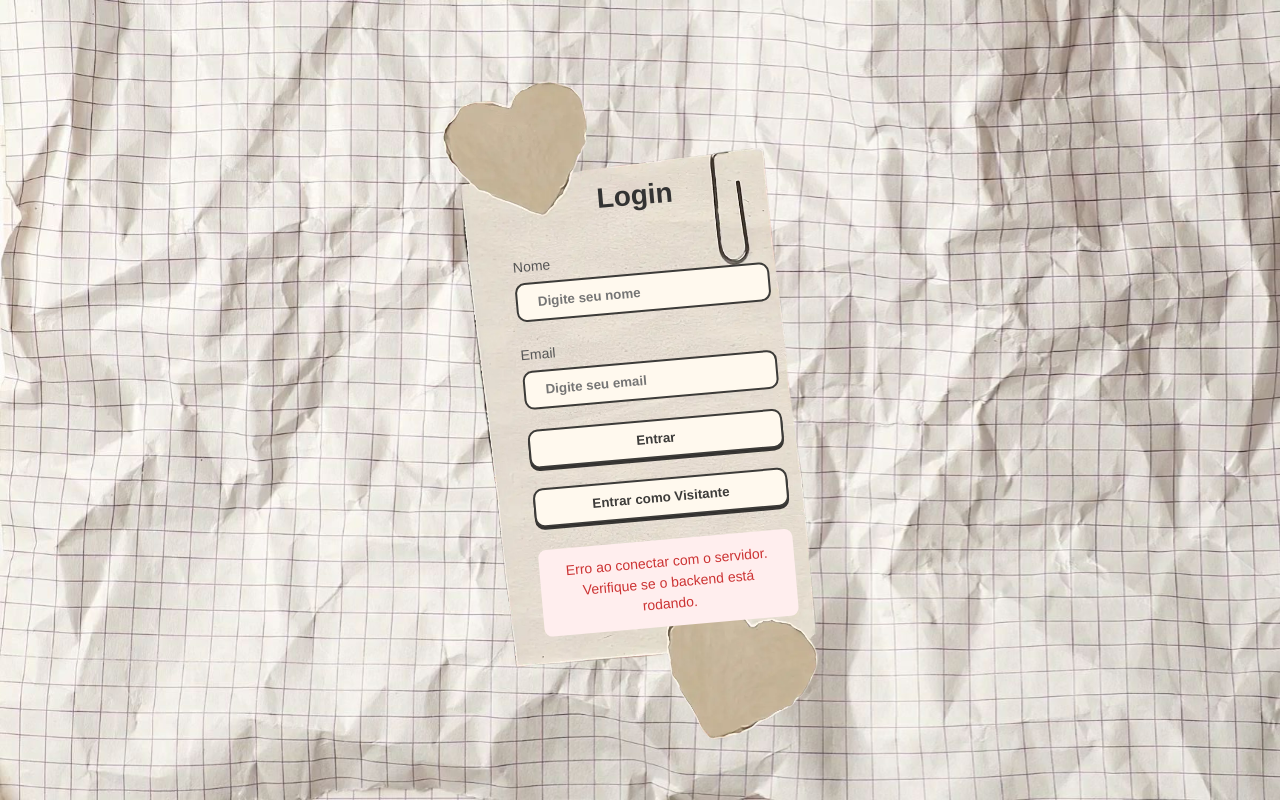
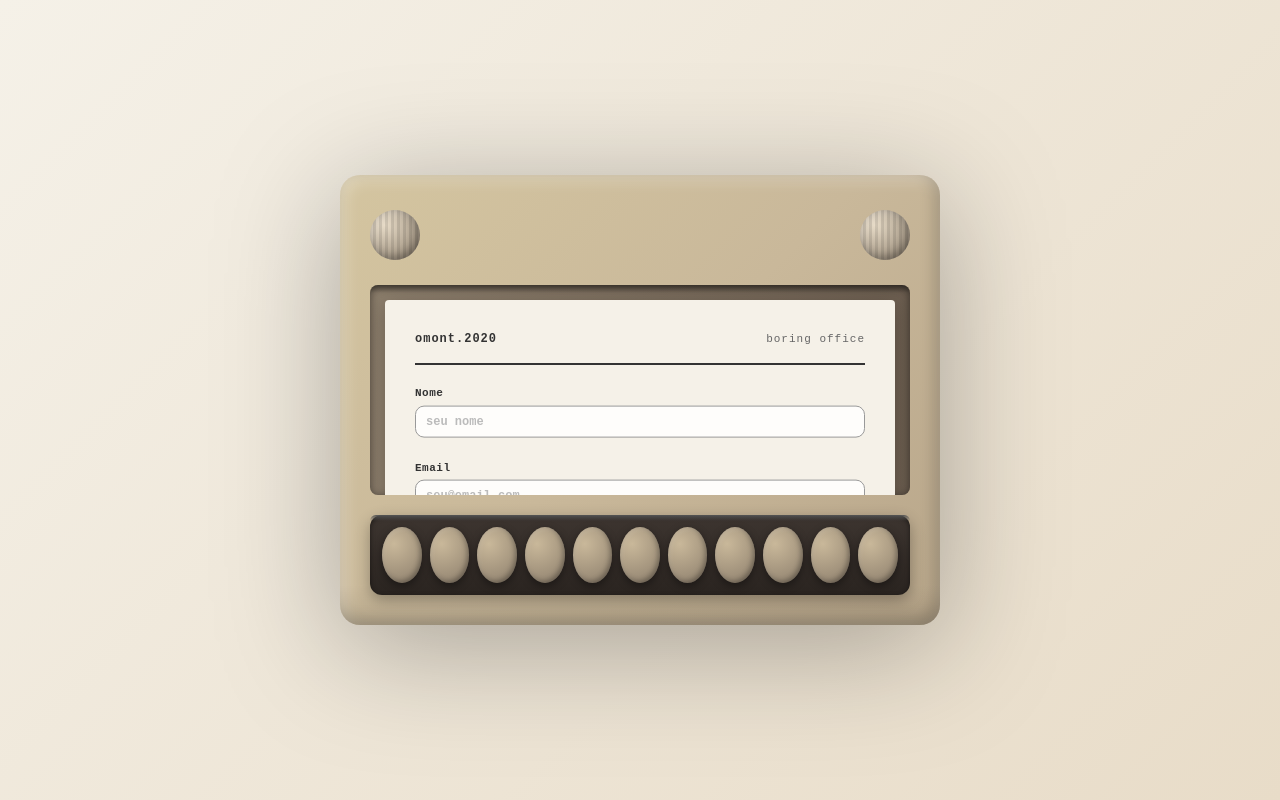
Before and after one commit to TeixeiraCamila/biblioteca-notion__frontend, a Vue app: page /login in a window 1280 px wide. Built offline with nearby package versions, Linux system fonts and the light colour scheme; no server answers; a web font is replaced by a local one.

Commit message:
feat: redesign login page with typewriter theme and animations

```diff
--- a/src/views/LoginView.vue
+++ b/src/views/LoginView.vue
@@ -10,10 +10,21 @@ const userStore = useUserStore()
 const name = ref('')
 const email = ref('')
 const error = ref('')
+const showTypewriter = ref(false)
+const showPaper = ref(false)
 
 // Carrega usuários ao montar
 onMounted(async () => {
   try {
+    // Inicia animações de entrada
+    setTimeout(() => {
+      showTypewriter.value = true
+    }, 100)
+
+    setTimeout(() => {
+      showPaper.value = true
+    }, 800)
+
     await userStore.fetchAllUsers()
   } catch (err) {
     console.error('Erro ao carregar usuários:', err)
@@ -54,92 +65,501 @@ const handleGuestLogin = () => {
 
 <template>
   <div class="login-view__container">
-    <div class="login-view__card">
-      <h2>Login</h2>
-
-      <form @submit.prevent="handleLogin">
-        <div class="login-view__form-group">
-          <label for="name">Nome</label>
-          <input id="name" v-model="name" type="text" placeholder="Digite seu nome" required />
+    <!-- Máquina de escrever -->
+    <div class="typewriter-container" :class="{ 'typewriter-enter': showTypewriter }">
+      <div class="typewriter">
+        <!-- Base da máquina -->
+        <div class="typewriter__base">
+          <div class="typewriter__body">
+            <!-- Topo da máquina -->
+            <div class="typewriter__top">
+              <div class="typewriter__roller-left"></div>
+              <div class="typewriter__roller-right"></div>
             </div>
 
-        <div class="login-view__form-group">
-          <label for="email">Email</label>
-          <input id="email" v-model="email" type="email" placeholder="Digite seu email" required />
+            <!-- Papel saindo da máquina -->
+            <div class="typewriter__paper-slot">
+              <div class="paper" :class="{ 'paper-enter': showPaper }">
+                <!-- Cabeçalho do papel -->
+                <div class="paper__header">
+                  <span class="paper__date">omont.2020</span>
+                  <span class="paper__title">boring office</span>
                 </div>
 
-        <Button type="submit"><span>Entrar</span></Button>
+                <!-- Conteúdo do papel (formulário) -->
+                <div class="paper__content">
+                  <form @submit.prevent="handleLogin">
+                    <div class="paper__form-group">
+                      <label for="name" class="paper__label">Nome</label>
+                      <input
+                        id="name"
+                        v-model="name"
+                        type="text"
+                        class="paper__input"
+                        placeholder="seu nome"
+                        required
+                      />
+                    </div>
+
+                    <div class="paper__form-group">
+                      <label for="email" class="paper__label">Email</label>
+                      <input
+                        id="email"
+                        v-model="email"
+                        type="email"
+                        class="paper__input"
+                        placeholder="seu@email.com"
+                        required
+                      />
+                    </div>
+
+                    <Button type="submit" class="paper__button">
+                      <span>Entrar</span>
+                    </Button>
                   </form>
 
-      <div class="login-view__guest-container">
-        <Button type="button" class="login-view__guest-btn" @click="handleGuestLogin">
-          <span> Entrar como Visitante</span>
+                  <div class="paper__guest-container">
+                    <Button type="button" class="paper__guest-btn" @click="handleGuestLogin">
+                      <span>Entrar como Visitante</span>
                     </Button>
                   </div>
 
-      <div v-if="error" class="login-view__error-message">
+                  <div v-if="error" class="paper__error-message">
                     {{ error }}
+                  </div>
+                </div>
+
+                <!-- Rodapé do papel -->
+                <div class="paper__footer">
+                  <span class="paper__footer-title">boring office</span>
+                  <div class="paper__footer-line"></div>
+                  <span class="paper__footer-text">old memory of new time ....</span>
+                </div>
+              </div>
+            </div>
+
+            <!-- Teclado -->
+            <div class="typewriter__keyboard">
+              <div class="typewriter__keys">
+                <div
+                  v-for="i in 11"
+                  :key="i"
+                  class="typewriter__key"
+                  :style="{ '--key-index': i }"
+                ></div>
+              </div>
+            </div>
+          </div>
+        </div>
       </div>
     </div>
   </div>
 </template>
 
-
 <style scoped>
+/* Container principal */
 .login-view__container {
   width: 100%;
-  max-width: 400px;
-  padding: 20px;
-  background-image: url('../assets/images/bg-login.webp');
-  background-repeat: no-repeat;
-  background-size: contain;
   height: 100vh;
-  background-position: center;
   display: flex;
   align-items: center;
-}
-.login-view__container button {
-  width: 100%;
-
-}
-.login-view__card {
-  padding: 40px;
-  transform: rotate(-5deg);
-  margin-left: 25px;
+  justify-content: center;
+  background: linear-gradient(135deg, #f5f1e8 0%, #e8dcc8 100%);
+  overflow: hidden;
+  perspective: 1000px;
 }
 
-.login-view__card h2 {
-  margin: 0 0 30px 0;
-  text-align: center;
-  color: #333;
-  font-size: 28px;
+/* Container da máquina de escrever */
+.typewriter-container {
+  opacity: 0;
+  transform: translateY(50px) rotateX(10deg) scale(0.8);
+  transition: all 1s cubic-bezier(0.34, 1.56, 0.64, 1);
 }
 
-.login-view__form-group {
+.typewriter-container.typewriter-enter {
+  opacity: 1;
+  transform: translateY(0) rotateX(0) scale(1);
+}
+
+/* Máquina de escrever */
+.typewriter {
+  position: relative;
+  width: 600px;
+  height: 450px;
+  filter: drop-shadow(0 20px 60px rgba(0, 0, 0, 0.3));
+}
+
+.typewriter__base {
+  width: 100%;
+  height: 100%;
+  background: linear-gradient(135deg, #d4c5a0 0%, #c9b89a 50%, #b8a68a 100%);
+  border-radius: 20px;
+  padding: 30px;
+  box-shadow: inset -5px -5px 15px rgba(0, 0, 0, 0.2), inset 5px 5px 15px rgba(255, 255, 255, 0.3);
+  display: flex;
+  flex-direction: column;
+  position: relative;
+}
+
+.typewriter__base::before {
+  content: '';
+  position: absolute;
+  bottom: 0;
+  left: 0;
+  right: 0;
+  height: 40px;
+  background: linear-gradient(to bottom, transparent, rgba(0, 0, 0, 0.1));
+  border-radius: 0 0 20px 20px;
+}
+
+.typewriter__body {
+  display: flex;
+  flex-direction: column;
+  height: 100%;
+  position: relative;
+}
+
+/* Topo da máquina com rolos */
+.typewriter__top {
+  display: flex;
+  justify-content: space-between;
+  align-items: center;
+  height: 60px;
+  margin-bottom: 20px;
+  position: relative;
+}
+
+.typewriter__roller-left,
+.typewriter__roller-right {
+  width: 50px;
+  height: 50px;
+  background: radial-gradient(circle at 30% 30%, #e8dcc8, #8b7d6b);
+  border-radius: 50%;
+  box-shadow: inset -3px -3px 8px rgba(0, 0, 0, 0.3), inset 3px 3px 8px rgba(255, 255, 255, 0.2);
+  position: relative;
+}
+
+.typewriter__roller-left::after,
+.typewriter__roller-right::after {
+  content: '';
+  position: absolute;
+  width: 100%;
+  height: 100%;
+  border-radius: 50%;
+  background: repeating-linear-gradient(
+    90deg,
+    transparent,
+    transparent 3px,
+    rgba(0, 0, 0, 0.1) 3px,
+    rgba(0, 0, 0, 0.1) 6px
+  );
+}
+
+/* Slot do papel */
+.typewriter__paper-slot {
+  flex: 1;
+  background: linear-gradient(to right, #8b7d6b, #6b5d4f);
+  border-radius: 8px;
+  padding: 15px;
+  margin-bottom: 20px;
+  overflow: hidden;
+  position: relative;
+  box-shadow: inset 0 2px 8px rgba(0, 0, 0, 0.5);
+}
+
+.typewriter__paper-slot::before {
+  content: '';
+  position: absolute;
+  top: 0;
+  left: 0;
+  right: 0;
+  height: 8px;
+  background: linear-gradient(to bottom, rgba(0, 0, 0, 0.3), transparent);
+}
+
+/* Papel */
+.paper {
+  background: #f5f1e8;
+  padding: 30px;
+  border-radius: 4px;
+  box-shadow: 0 5px 20px rgba(0, 0, 0, 0.2);
+  opacity: 0;
+  transform: translateY(-20px);
+  transition: all 0.8s cubic-bezier(0.34, 1.56, 0.64, 1);
+  min-height: 300px;
+  display: flex;
+  flex-direction: column;
+  position: relative;
+  font-family: 'Courier New', monospace;
+}
+
+.paper.paper-enter {
+  opacity: 1;
+  transform: translateY(0);
+}
+
+/* Cabeçalho do papel */
+.paper__header {
+  display: flex;
+  justify-content: space-between;
+  align-items: center;
+  padding-bottom: 15px;
+  margin-bottom: 20px;
+  border-bottom: 2px solid #333;
+  font-family: 'Courier New', monospace;
+  font-size: 12px;
+  letter-spacing: 1px;
+}
+
+.paper__date {
+  font-weight: bold;
+  color: #333;
+}
+
+.paper__title {
+  color: #666;
+  font-size: 11px;
+}
+
+/* Conteúdo do papel */
+.paper__content {
+  flex: 1;
+  display: flex;
+  flex-direction: column;
+}
+
+.paper__form-group {
   margin-bottom: 20px;
 }
 
-.login-view__form-group label {
+.paper__label {
   display: block;
-  margin-bottom: 8px;
-  color: #555;
-  font-weight: 500;
+  font-size: 11px;
+  font-weight: bold;
+  color: #333;
+  margin-bottom: 6px;
+  font-family: 'Courier New', monospace;
+  letter-spacing: 0.5px;
+}
+
+.paper__input {
+  width: 100%;
+  padding: 8px 10px;
+  border: 1px solid #999;
+  background: #fefdfb;
+  font-family: 'Courier New', monospace;
+  font-size: 12px;
+  color: #333;
+  outline: none;
+  transition: all 0.3s ease;
+}
+
+.paper__input:focus {
+  border-color: #666;
+  box-shadow: 0 0 5px rgba(0, 0, 0, 0.1);
+}
+
+.paper__input::placeholder {
+  color: #bbb;
+}
+
+.paper__button {
+  margin-top: 15px;
+  padding: 10px;
+  background: #333;
+  color: #f5f1e8;
+  border: none;
+  font-family: 'Courier New', monospace;
+  font-size: 12px;
+  font-weight: bold;
+  cursor: pointer;
+  transition: all 0.3s ease;
+  letter-spacing: 1px;
+}
+
+.paper__button:hover {
+  background: #555;
+  transform: translateY(-2px);
+  box-shadow: 0 5px 15px rgba(0, 0, 0, 0.2);
+}
+
+.paper__button:active {
+  transform: translateY(0);
+}
+
+.paper__guest-container {
+  margin-top: 15px;
+  text-align: center;
+}
+
+.paper__guest-btn {
+  padding: 8px;
+  background: transparent;
+  color: #666;
+  border: 1px dashed #999;
+  font-family: 'Courier New', monospace;
+  font-size: 11px;
+  cursor: pointer;
+  transition: all 0.3s ease;
+  letter-spacing: 0.5px;
+}
+
+.paper__guest-btn:hover {
+  border-color: #333;
+  color: #333;
+  background: rgba(0, 0, 0, 0.02);
+}
+
+.paper__error-message {
+  margin-top: 15px;
+  padding: 10px;
+  background: #ffe8e8;
+  color: #c33;
+  border: 1px solid #ffcccc;
+  border-radius: 3px;
+  text-align: center;
+  font-size: 11px;
+  font-family: 'Courier New', monospace;
+}
+
+/* Rodapé do papel */
+.paper__footer {
+  margin-top: 20px;
+  padding-top: 15px;
+  border-top: 1px dotted #999;
+  display: flex;
+  flex-direction: column;
+  align-items: center;
+  gap: 8px;
+}
+
+.paper__footer-title {
+  font-size: 11px;
+  color: #666;
+  font-weight: bold;
+  font-family: 'Courier New', monospace;
+  letter-spacing: 0.5px;
+}
+
+.paper__footer-line {
+  width: 100%;
+  height: 1px;
+  background: repeating-linear-gradient(
+    to right,
+    #999,
+    #999 4px,
+    transparent 4px,
+    transparent 8px
+  );
+}
+
+.paper__footer-text {
+  font-size: 10px;
+  color: #999;
+  font-family: 'Courier New', monospace;
+  letter-spacing: 0.5px;
+}
+
+/* Teclado */
+.typewriter__keyboard {
+  height: 80px;
+  background: linear-gradient(to bottom, #3d3530, #2a2420);
+  border-radius: 12px;
+  padding: 12px;
+  box-shadow: inset 0 2px 5px rgba(0, 0, 0, 0.5), 0 5px 15px rgba(0, 0, 0, 0.3);
+  position: relative;
+}
+
+.typewriter__keyboard::before {
+  content: '';
+  position: absolute;
+  top: 0;
+  left: 0;
+  right: 0;
+  height: 6px;
+  background: linear-gradient(to bottom, #555, transparent);
+  border-radius: 12px 12px 0 0;
+}
+
+.typewriter__keys {
+  display: grid;
+  grid-template-columns: repeat(11, 1fr);
+  gap: 8px;
+  height: 100%;
+}
+
+.typewriter__key {
+  background: radial-gradient(circle at 30% 30%, #c9b89a, #8b7d6b);
+  border-radius: 50%;
+  box-shadow: inset -2px -2px 5px rgba(0, 0, 0, 0.3), inset 2px 2px 5px rgba(255, 255, 255, 0.1),
+    0 3px 8px rgba(0, 0, 0, 0.4);
+  transition: all 0.1s ease;
+  cursor: pointer;
+}
+
+.typewriter__key:hover {
+  transform: translateY(-2px);
+  box-shadow: inset -2px -2px 5px rgba(0, 0, 0, 0.3), inset 2px 2px 5px rgba(255, 255, 255, 0.1),
+    0 5px 12px rgba(0, 0, 0, 0.5);
+}
+
+.typewriter__key:active {
+  transform: translateY(2px);
+  box-shadow: inset -2px -2px 5px rgba(0, 0, 0, 0.3), inset 2px 2px 5px rgba(255, 255, 255, 0.1),
+    0 1px 3px rgba(0, 0, 0, 0.3);
+}
+
+/* Responsividade */
+@media (max-width: 768px) {
+  .typewriter {
+    width: 90vw;
+    max-width: 500px;
+    height: auto;
+  }
+
+  .typewriter__base {
+    padding: 20px;
+  }
+
+  .paper {
+    padding: 20px;
     font-size: 14px;
   }
 
-
-.login-view__error-message {
-  margin-top: 20px;
-  padding: 12px;
-  background: #fee;
-  color: #c33;
-  border-radius: 8px;
-  text-align: center;
-  font-size: 14px;
+  .paper__header {
+    font-size: 10px;
   }
 
-.login-view__guest-container {
-  margin-top: 20px;
-  text-align: center;
+  .paper__label {
+    font-size: 10px;
+  }
+
+  .paper__input {
+    font-size: 11px;
+  }
+
+  .typewriter__keys {
+    grid-template-columns: repeat(8, 1fr);
+  }
+}
+
+@media (max-width: 480px) {
+  .typewriter {
+    width: 95vw;
+    height: auto;
+  }
+
+  .typewriter__base {
+    padding: 15px;
+  }
+
+  .paper {
+    padding: 15px;
+  }
+
+  .typewriter__keys {
+    grid-template-columns: repeat(6, 1fr);
+    gap: 6px;
+  }
 }
 </style>
```
Also changed, not shown: src/assets/images/typewriter-reference.jpg (added). Lines whose indentation alone changed are shown as unchanged.
